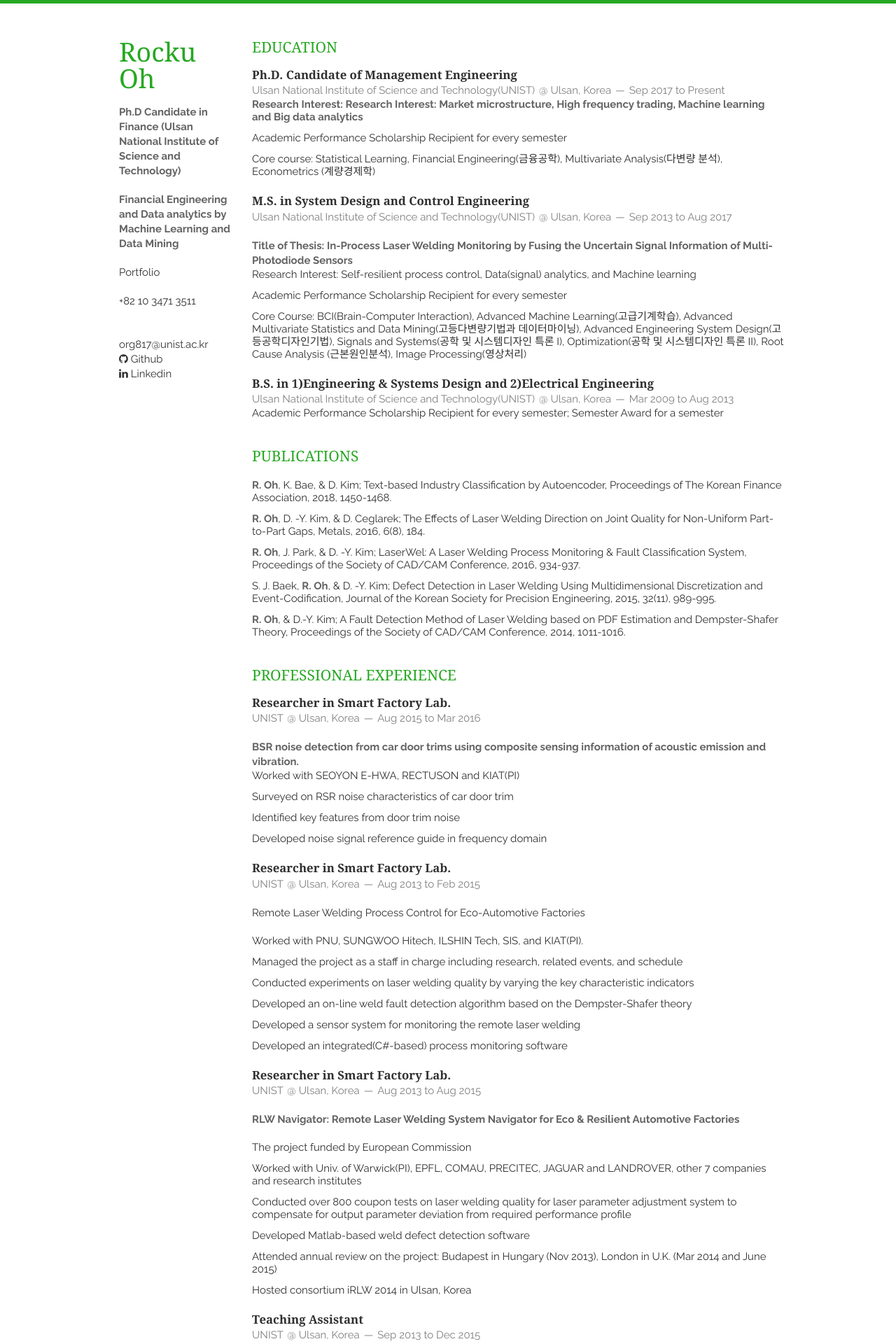
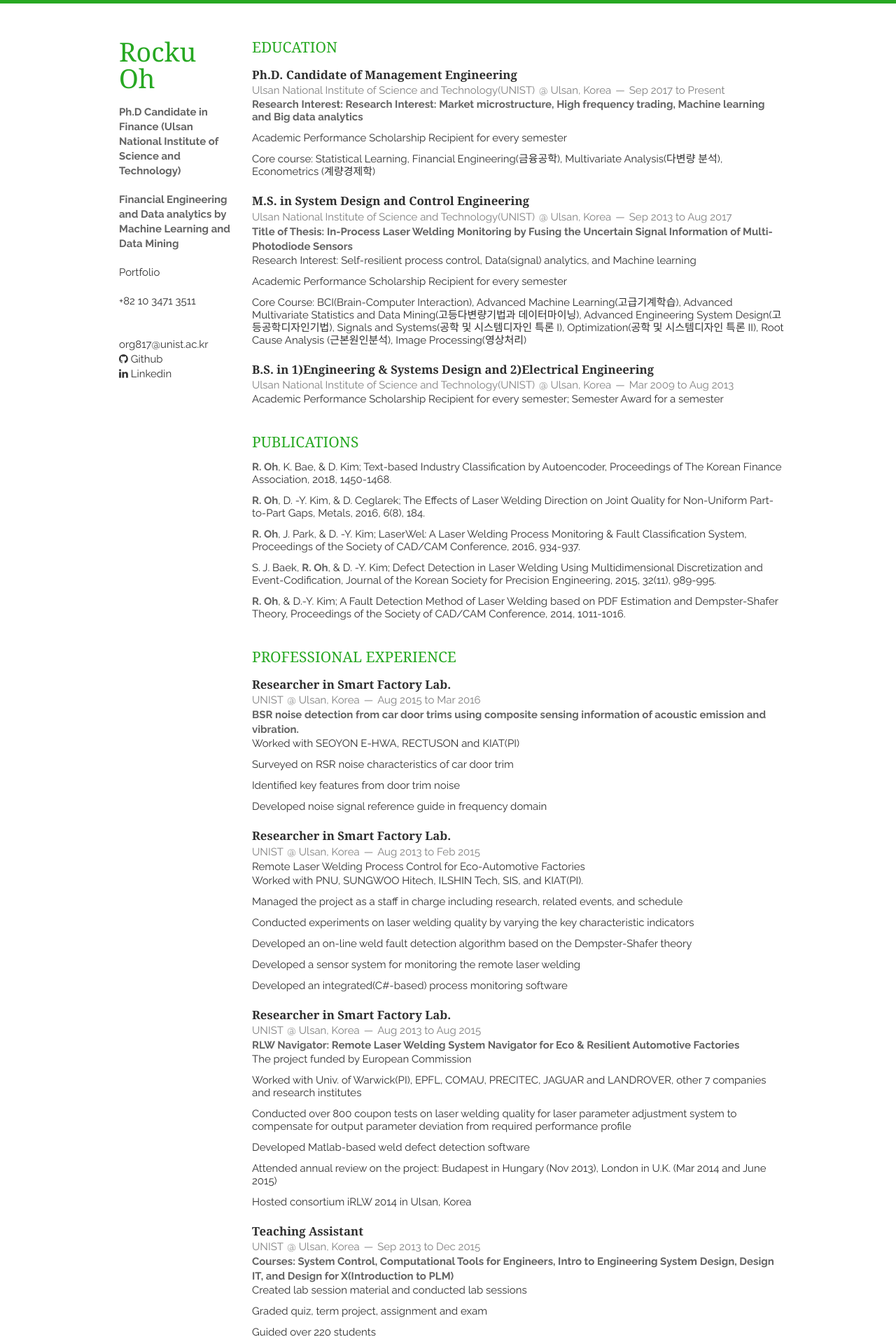
Before and after one commit to org817/org817.github.io, a Jekyll site: the page built from index.html, in a window 1280 px wide. Shown: the top 1920 px of the page at 70% size. Built offline with Jekyll 4.4.1, drawn with Linux system fonts in a browser that asks for light colours; nearby versions of some CDN libraries; the list of posts is cut into pages by our own code.

Commit message:
Update base.css

```diff
--- a/static/css/base.css
+++ b/static/css/base.css
@@ -74,7 +74,7 @@
 	h6 { font-size: 14px; line-height: 21px; }
 	.subheader { color: #777; }
 
-	p { margin: 20px 0 20px 0; }
+	p { margin: 0 0 20px 0; }
 	p img { margin: 0; }
 	p.lead { font-size: 21px; line-height: 27px; color: #777;  }
 
```
